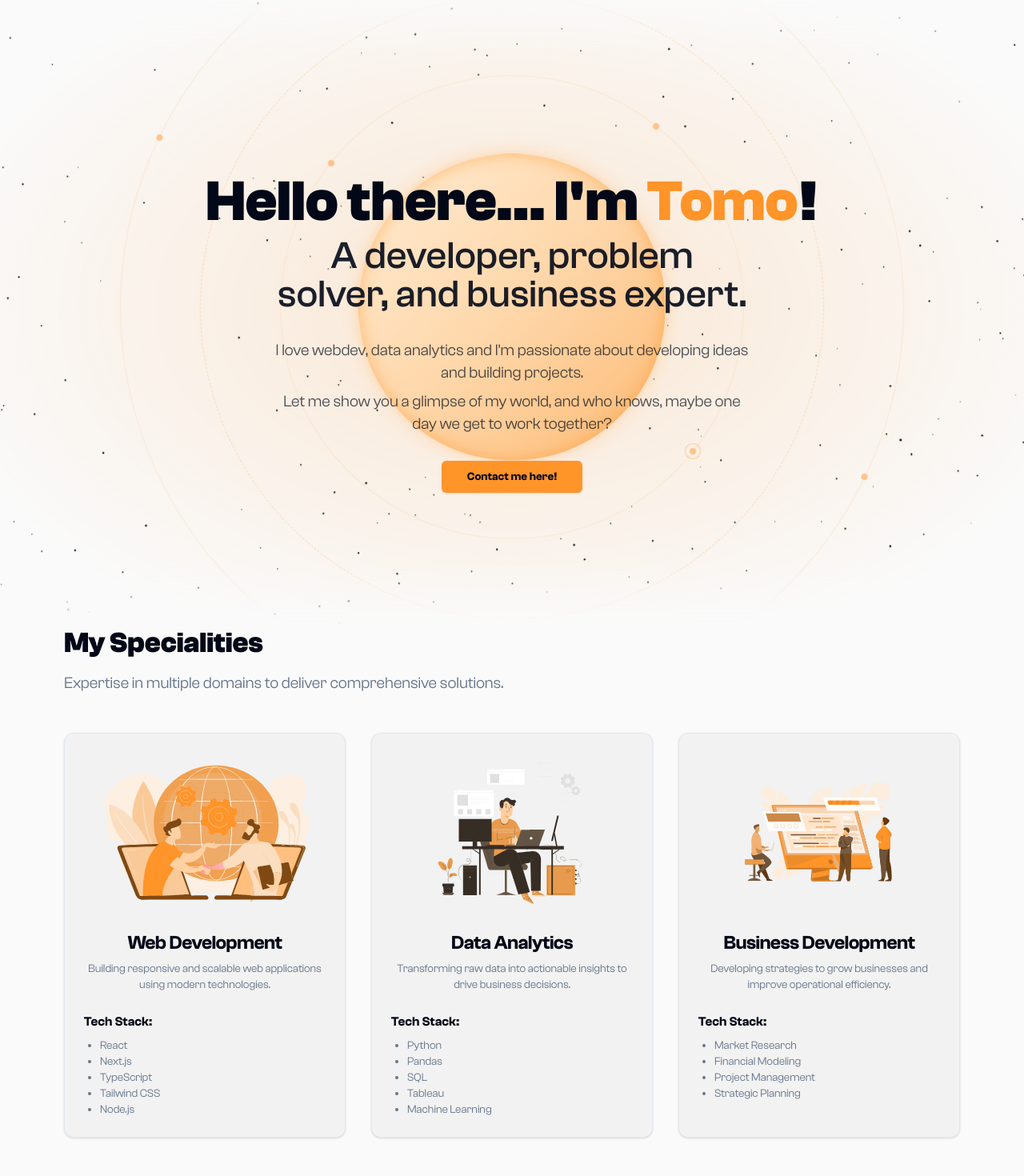
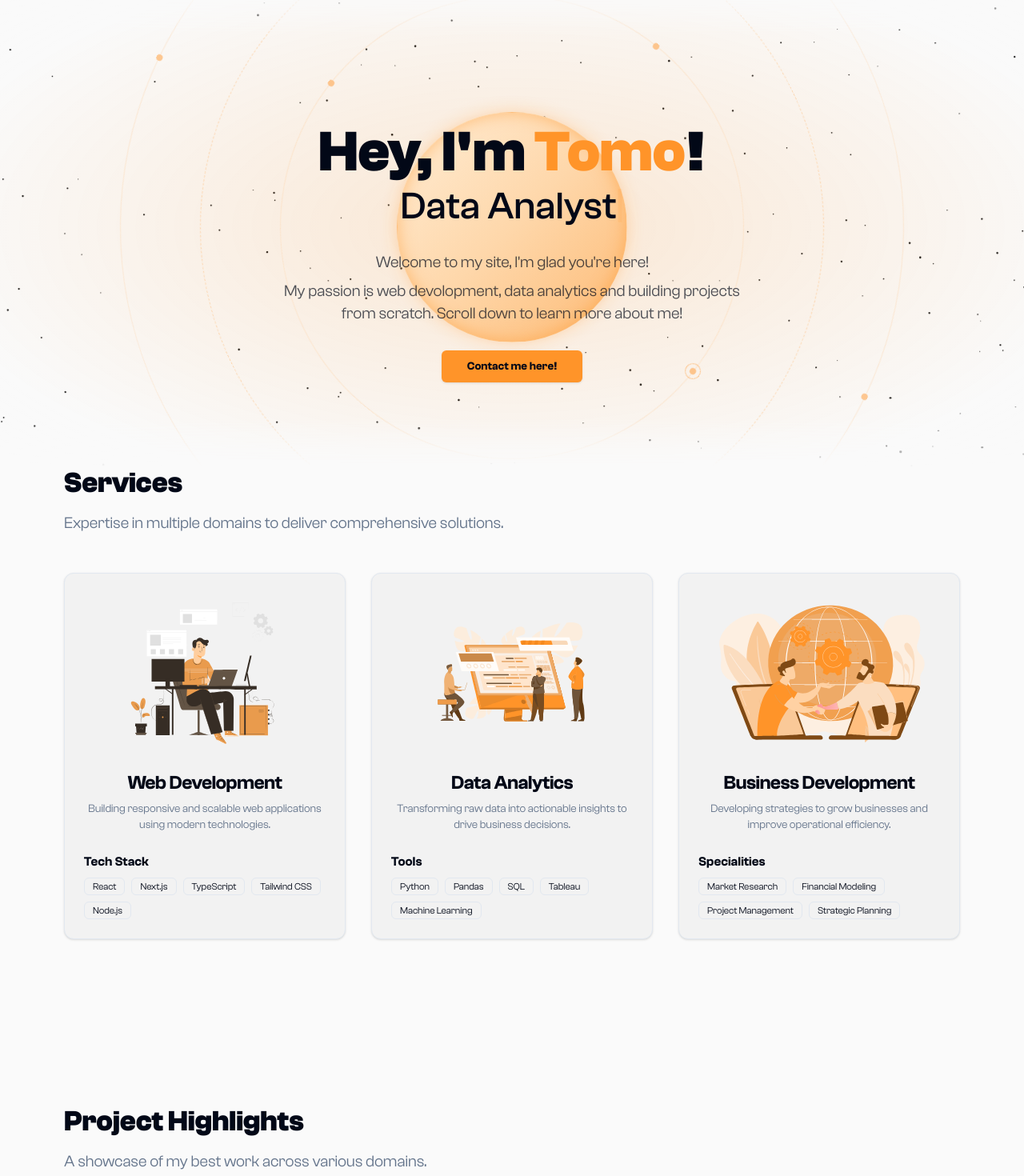
Before and after one commit to 0xtomotech/tomo-portfolio, a Next.js app: page / in a window 1280 px wide. Shown: the part 144-1614 px from the top of the page at 80% size. Built offline with nearby package versions, Linux system fonts and the light colour scheme.

Commit message:
overall improvments

```diff
--- a/src/components/course-list.tsx
+++ b/src/components/course-list.tsx
@@ -51,7 +51,7 @@ const BadgeList: React.FC<{
   isCompleted?: boolean;
 }> = ({ items, title, isCompleted = false }) => (
   <>
-    <h3 className="mb-2 text-base font-medium">{title}</h3>
+    <h3 className="mb-2 text-base font-semibold">{title}</h3>
     <div className="flex flex-wrap gap-2">
       {items.map((item) => (
         <a
@@ -61,8 +61,8 @@ const BadgeList: React.FC<{
           rel="noopener noreferrer"
         >
           <Badge
-            variant={isCompleted ? "default" : "secondary"}
-            className="cursor-pointer transition-all hover:scale-105"
+            variant={isCompleted ? "default" : "outline"}
+            className="font-medium text-primary-foreground transition-all duration-300 ease-in-out hover:scale-110 hover:bg-primary hover:shadow-md"
           >
             {item.name}
           </Badge>
--- a/src/components/hero.tsx
+++ b/src/components/hero.tsx
@@ -1,6 +1,6 @@
 "use client";
 
-import React, { useRef } from "react";
+import React, { useRef, useEffect, useState } from "react";
 import { Button } from "./ui/button";
 import { motion, useScroll, useTransform } from "framer-motion";
 import { useTheme } from "next-themes";
@@ -23,10 +23,60 @@ const Hero = () => {
 
   const bgImage = theme === "dark" ? starsBg : blackStarsBg;
 
+  const [typewriterText, setTypewriterText] = useState("");
+  const phrases = [
+    "Full-Stack Developer",
+    "Data Analyst & Scientist",
+    "Business Development Expert",
+  ];
+  const typingSpeed = 100;
+  const erasingSpeed = 50;
+  const pauseTime = 1000;
+
+  useEffect(() => {
+    let isMounted = true;
+    let curPhraseIndex = 0;
+
+    const sleep = (ms: number) =>
+      new Promise((resolve) => setTimeout(resolve, ms));
+
+    const typewriterEffect = async () => {
+      while (isMounted) {
+        const currentPhrase = phrases[curPhraseIndex];
+
+        // Type the phrase
+        for (let i = 0; i <= currentPhrase.length; i++) {
+          if (!isMounted) return;
+          setTypewriterText(currentPhrase.slice(0, i));
+          await sleep(typingSpeed);
+        }
+
+        await sleep(pauseTime);
+
+        // Erase the phrase
+        for (let i = currentPhrase.length; i >= 0; i--) {
+          if (!isMounted) return;
+          setTypewriterText(currentPhrase.slice(0, i));
+          await sleep(erasingSpeed);
+        }
+
+        await sleep(pauseTime);
+
+        curPhraseIndex = (curPhraseIndex + 1) % phrases.length;
+      }
+    };
+
+    typewriterEffect();
+
+    return () => {
+      isMounted = false;
+    };
+  }, []);
+
   return (
     <motion.section
       ref={sectionRef}
-      className="relative flex h-[492px] items-center overflow-hidden [mask-image:linear-gradient(to_bottom,transparent,black_10%,black_90%,transparent)] md:h-[800px]"
+      className="relative flex h-[492px] items-center overflow-hidden [mask-image:linear-gradient(to_bottom,transparent,black_10%,black_90%,transparent)] md:h-[600px]"
       style={{
         backgroundImage: `url(${bgImage.src})`,
         backgroundPositionY,
@@ -44,7 +94,7 @@ const Hero = () => {
       <div className="absolute inset-0 bg-[radial-gradient(75%_75%_at_center_center,rgba(255,149,41,0.15)_15%,rgba(255,255,255,0.05)_78%,transparent)] dark:bg-[radial-gradient(75%_75%_at_center_center,rgba(255,149,41,0.5)_15%,rgba(14,0,36,0.5)_78%,transparent)]"></div>
 
       {/* Planet */}
-      <div className="absolute left-1/2 top-1/2 h-64 w-64 -translate-x-1/2 -translate-y-1/2 rounded-full border border-primary/20 bg-gradient-to-br from-orange-100 via-orange-200 to-orange-300 shadow-[inset_0_0_20px_rgba(255,149,41,0.5),0_0_20px_rgba(255,149,41,0.3)] dark:border-white/20 dark:bg-[radial-gradient(50%_50%_at_16.8%_18.3%,white,rgb(255,149,41)_37.7%,rgb(36,14,0))] dark:shadow-[-20px_-20px_50px_rgba(255,149,41,0.5),-20px_-20px_80px_rgba(255,149,41,0.1),-0_0_50px_rgba(255,149,41,0.5)] md:h-96 md:w-96"></div>
+      <div className="absolute left-1/2 top-1/2 h-64 w-64 -translate-x-1/2 -translate-y-1/2 rounded-full border border-primary/20 bg-gradient-to-br from-orange-100 via-orange-200 to-orange-300 shadow-[inset_0_0_20px_rgba(255,149,41,0.5),0_0_20px_rgba(255,149,41,0.3)] dark:border-white/20 dark:bg-[radial-gradient(50%_50%_at_16.8%_18.3%,white,rgb(255,149,41)_37.7%,rgb(36,14,0))] dark:shadow-[-20px_-20px_50px_rgba(255,149,41,0.5),-20px_-20px_80px_rgba(255,149,41,0.1),-0_0_50px_rgba(255,149,41,0.5)] md:h-72 md:w-72"></div>
 
       {/* First ring */}
       <motion.div
@@ -110,18 +160,18 @@ const Hero = () => {
       <div className="container relative z-10 mt-16">
         <div className="flex flex-col items-center text-center">
           <h1 className="mb-2 max-w-[800px] text-4xl font-bold text-foreground sm:text-7xl">
-            Hello there... I&apos;m <span className="text-primary">Tomo</span>!
+            Hey, I&apos;m <span className="text-primary">Tomo</span>!
           </h1>
-          <h2 className="mb-8 max-w-[600px] text-3xl font-medium text-foreground/90 sm:text-5xl">
-            A developer, problem solver, and business expert.
+          <h2 className="mb-8 max-w-[800px] text-3xl font-medium text-foreground/90 sm:text-5xl">
+            <span className="text-foreground">{typewriterText}</span>
+            <span className="animate-blink text-primary">|</span>
           </h2>
           <p className="mb-2 max-w-[600px] text-xl text-foreground/70">
-            I love webdev, data analytics and I&apos;m passionate about
-            developing ideas and building projects.
+            Welcome to my site, I&apos;m glad you&apos;re here!
           </p>
           <p className="mb-8 max-w-[600px] text-xl text-foreground/70">
-            Let me show you a glimpse of my world, and who knows, maybe one day
-            we get to work together?
+            My passion is web devolopment, data analytics and building projects
+            from scratch. Scroll down to learn more about me!
           </p>
           <Button variant="default" size="lg" className="font-semibold">
             Contact me here!
@@ -139,11 +189,13 @@ export default Hero;
 // import React, { useRef } from "react";
 // import { Button } from "./ui/button";
 // import { motion, useScroll, useTransform } from "framer-motion";
+// import { useTheme } from "next-themes";
 // import starsBg from "@/assets/stars.png";
-// import starsBgLight from "@/assets/stars-light.png"; // You'll need to create a light version of the stars background
+// import blackStarsBg from "@/assets/black-stars.png";
 
 // const Hero = () => {
 //   const sectionRef = useRef(null);
+//   const { theme } = useTheme();
 //   const { scrollYProgress } = useScroll({
 //     target: sectionRef,
 //     offset: ["start end", "end start"],
@@ -155,16 +207,18 @@ export default Hero;
 //     [-300, 300],
 //   );
 
+//   const bgImage = theme === "dark" ? starsBg : blackStarsBg;
+
 //   return (
 //     <motion.section
 //       ref={sectionRef}
 //       className="relative flex h-[492px] items-center overflow-hidden [mask-image:linear-gradient(to_bottom,transparent,black_10%,black_90%,transparent)] md:h-[800px]"
 //       style={{
-//         backgroundImage: `url(${starsBg.src})`,
+//         backgroundImage: `url(${bgImage.src})`,
 //         backgroundPositionY,
 //       }}
 //       animate={{
-//         backgroundPositionX: starsBg.width,
+//         backgroundPositionX: bgImage.width,
 //       }}
 //       transition={{
 //         repeat: Infinity,
@@ -173,10 +227,10 @@ export default Hero;
 //       }}
 //     >
 //       {/* Overlay background */}
-//       <div className="absolute inset-0 bg-[radial-gradient(75%_75%_at_center_center,rgba(255,149,41,0.3)_15%,rgba(255,149,41,0.1)_78%,transparent)] dark:bg-[radial-gradient(75%_75%_at_center_center,rgba(255,149,41,0.5)_15%,rgba(14,0,36,0.5)_78%,transparent)]"></div>
+//       <div className="absolute inset-0 bg-[radial-gradient(75%_75%_at_center_center,rgba(255,149,41,0.15)_15%,rgba(255,255,255,0.05)_78%,transparent)] dark:bg-[radial-gradient(75%_75%_at_center_center,rgba(255,149,41,0.5)_15%,rgba(14,0,36,0.5)_78%,transparent)]"></div>
 
 //       {/* Planet */}
-//       <div className="absolute left-1/2 top-1/2 h-64 w-64 -translate-x-1/2 -translate-y-1/2 rounded-full border border-primary/20 bg-gradient-to-br from-primary/50 to-primary shadow-[-20px_-20px_50px_rgba(255,149,41,0.5),-20px_-20px_80px_rgba(255,149,41,0.1),-0_0_50px_rgba(255,149,41,0.5)] dark:border-white/20 dark:bg-[radial-gradient(50%_50%_at_16.8%_18.3%,white,rgb(255,149,41)_37.7%,rgb(36,14,0))] md:h-96 md:w-96"></div>
+//       <div className="absolute left-1/2 top-1/2 h-64 w-64 -translate-x-1/2 -translate-y-1/2 rounded-full border border-primary/20 bg-gradient-to-br from-orange-100 via-orange-200 to-orange-300 shadow-[inset_0_0_20px_rgba(255,149,41,0.5),0_0_20px_rgba(255,149,41,0.3)] dark:border-white/20 dark:bg-[radial-gradient(50%_50%_at_16.8%_18.3%,white,rgb(255,149,41)_37.7%,rgb(36,14,0))] dark:shadow-[-20px_-20px_50px_rgba(255,149,41,0.5),-20px_-20px_80px_rgba(255,149,41,0.1),-0_0_50px_rgba(255,149,41,0.5)] md:h-96 md:w-96"></div>
 
 //       {/* First ring */}
 //       <motion.div
@@ -192,7 +246,7 @@ export default Hero;
 //           repeat: Infinity,
 //           ease: "linear",
 //         }}
-//         className="absolute left-1/2 top-1/2 h-[344px] w-[344px] -translate-x-1/2 -translate-y-1/2 rounded-full border border-primary opacity-20 dark:border-white md:h-[580px] md:w-[580px]"
+//         className="absolute left-1/2 top-1/2 h-[344px] w-[344px] -translate-x-1/2 -translate-y-1/2 rounded-full border border-primary/30 opacity-50 dark:border-white/20 dark:opacity-20 md:h-[580px] md:w-[580px]"
 //       >
 //         <div className="absolute left-0 top-1/2 h-2 w-2 -translate-x-1/2 -translate-y-1/2 rounded-full bg-primary dark:bg-white"></div>
 //         <div className="absolute left-1/2 top-0 h-2 w-2 -translate-x-1/2 -translate-y-1/2 rounded-full bg-primary dark:bg-white"></div>
@@ -215,7 +269,7 @@ export default Hero;
 //           repeat: Infinity,
 //           ease: "linear",
 //         }}
-//         className="absolute left-1/2 top-1/2 h-[444px] w-[444px] -translate-x-1/2 -translate-y-1/2 rounded-full border border-dashed border-primary/20 dark:border-white/20 md:h-[780px] md:w-[780px]"
+//         className="absolute left-1/2 top-1/2 h-[444px] w-[444px] -translate-x-1/2 -translate-y-1/2 rounded-full border border-dashed border-primary/30 dark:border-white/20 md:h-[780px] md:w-[780px]"
 //       ></motion.div>
 
 //       {/* Third ring */}
@@ -232,7 +286,7 @@ export default Hero;
 //           repeat: Infinity,
 //           ease: "linear",
 //         }}
-//         className="absolute left-1/2 top-1/2 h-[544px] w-[544px] -translate-x-1/2 -translate-y-1/2 rounded-full border border-primary opacity-20 dark:border-white md:h-[980px] md:w-[980px]"
+//         className="absolute left-1/2 top-1/2 h-[544px] w-[544px] -translate-x-1/2 -translate-y-1/2 rounded-full border border-primary/30 opacity-50 dark:border-white dark:opacity-20 md:h-[980px] md:w-[980px]"
 //       >
 //         <div className="absolute left-0 top-1/2 h-2 w-2 -translate-x-1/2 -translate-y-1/2 rounded-full bg-primary dark:bg-white"></div>
 //         <div className="absolute left-full top-1/2 h-2 w-2 -translate-x-1/2 -translate-y-1/2 rounded-full bg-primary dark:bg-white"></div>
@@ -242,7 +296,7 @@ export default Hero;
 //       <div className="container relative z-10 mt-16">
 //         <div className="flex flex-col items-center text-center">
 //           <h1 className="mb-2 max-w-[800px] text-4xl font-bold text-foreground sm:text-7xl">
-//             Hello there... I&apos;m <span className="text-primary">Tomo</span>!
+//             Hey, I&apos;m <span className="text-primary">Tomo</span>!
 //           </h1>
 //           <h2 className="mb-8 max-w-[600px] text-3xl font-medium text-foreground/90 sm:text-5xl">
 //             A developer, problem solver, and business expert.
--- a/src/components/services.tsx
+++ b/src/components/services.tsx
@@ -10,6 +10,7 @@ import {
 import animation1 from "@/public/web-dev-animation.json";
 import animation2 from "@/public/data-analytics-animation.json";
 import animation3 from "@/public/business-dev-animation.json";
+import { Badge } from "./ui/badge";
 
 import { Lightbulb } from "lucide-react";
 import { forwardRef, useImperativeHandle, useRef } from "react";
@@ -20,6 +21,7 @@ import { DotLottieReact } from "@lottiefiles/dotlottie-react";
 import React, { useState, useEffect } from "react";
 import { cn } from "@/lib/utils";
 import { Player, PlayerEvent } from "@lottiefiles/react-lottie-player";
+import { motion } from "framer-motion";
 
 const Spinner: React.FC<{ className?: string }> = ({ className }) => (
   <svg
@@ -110,50 +112,64 @@ const ClientSideLottie = forwardRef<ClientSideLottieRef, AnimationProps>(
 
 ClientSideLottie.displayName = "ClientSideLottie";
 
-// const ClientSideLottie: React.FC<AnimationProps> = ({
-//   animationData,
-//   className,
-//   autoplay = true,
-//   loop = false,
-// }) => {
-//   return (
-//     <LottiePlayer
-//       autoplay={autoplay}
-//       loop={loop}
-//       hover={true}
-//       src={animationData}
-//       //   style={{ width: "100%", height: "100%" }}
-//       className={className}
-//     />
-//   );
-// };
+// const services = [
+//   {
+//     name: "Web Development",
+//     description:
+//       "Building responsive and scalable web applications using modern technologies.",
+//     techStack: ["React", "Next.js", "TypeScript", "Tailwind CSS", "Node.js"],
+//     icon: animation1,
+//   },
+//   {
+//     name: "Data Analytics",
+//     description:
+//       "Transforming raw data into actionable insights to drive business decisions.",
+//     techStack: ["Python", "Pandas", "SQL", "Tableau", "Machine Learning"],
+//     icon: animation2,
+//   },
+//   {
+//     name: "Business Development",
+//     description:
+//       "Developing strategies to grow businesses and improve operational efficiency.",
+//     techStack: [
+//       "Market Research",
+//       "Financial Modeling",
+//       "Project Management",
+//       "Strategic Planning",
+//     ],
+//     icon: animation3,
+//   },
+// ];
 
 const services = [
   {
     name: "Web Development",
     description:
       "Building responsive and scalable web applications using modern technologies.",
-    techStack: ["React", "Next.js", "TypeScript", "Tailwind CSS", "Node.js"],
-    icon: animation1,
+    items: ["React", "Next.js", "TypeScript", "Tailwind CSS", "Node.js"],
+    icon: animation2,
+    itemsTitle: "Tech Stack",
   },
   {
     name: "Data Analytics",
     description:
       "Transforming raw data into actionable insights to drive business decisions.",
-    techStack: ["Python", "Pandas", "SQL", "Tableau", "Machine Learning"],
-    icon: animation2,
+    items: ["Python", "Pandas", "SQL", "Tableau", "Machine Learning"],
+    icon: animation3,
+    itemsTitle: "Tools",
   },
   {
     name: "Business Development",
     description:
       "Developing strategies to grow businesses and improve operational efficiency.",
-    techStack: [
+    items: [
       "Market Research",
       "Financial Modeling",
       "Project Management",
       "Strategic Planning",
     ],
-    icon: animation3,
+    icon: animation1,
+    itemsTitle: "Specialities",
   },
 ];
 
@@ -196,14 +212,18 @@ const ServiceCard: React.FC<{
         </CardDescription>
       </CardHeader>
       <CardContent className="flex-grow">
-        <h4 className="mb-2 font-semibold">Tech Stack:</h4>
-        <ul className="list-disc pl-5">
-          {service.techStack.map((tech, techIndex) => (
-            <li key={techIndex} className="text-sm text-muted-foreground">
-              {tech}
-            </li>
+        <h4 className="mb-2 font-semibold">{service.itemsTitle}</h4>
+        <div className="flex flex-wrap gap-2">
+          {service.items.map((item, itemIndex) => (
+            <Badge
+              key={itemIndex}
+              variant="outline"
+              className="font-normal text-primary-foreground transition-all duration-300 ease-in-out hover:scale-110 hover:bg-primary hover:shadow-md"
+            >
+              {item}
+            </Badge>
           ))}
-        </ul>
+        </div>
       </CardContent>
     </Card>
   );
@@ -214,7 +234,7 @@ const Services: React.FC = () => {
     <div className="w-full bg-background">
       <div className="mx-auto max-w-7xl px-5 lg:px-20">
         <section className="pb-[8rem]" id="specialites">
-          <h1 className="mb-4 text-4xl font-bold">My Specialities</h1>
+          <h1 className="mb-4 text-4xl font-bold">Services</h1>
           <p className="mb-12 text-xl text-muted-foreground">
             Expertise in multiple domains to deliver comprehensive solutions.
           </p>
--- a/src/data/about-data.tsx
+++ b/src/data/about-data.tsx
@@ -21,7 +21,7 @@ const DummySkeleton: React.FC<{ className?: string }> = ({ className }) => (
 );
 
 const Animation: React.FC<{ className?: string }> = ({ className }) => (
-  <div className={`h-full w-full rounded-lg bg-muted ${className}`}>
+  <div className={`flex h-full w-full rounded-lg bg-muted ${className}`}>
     <div className="flex items-center justify-center">
       {/* <Lottie animationData={animationData} className="h-[250px]" /> */}
       <ClientSideLottie
--- a/tailwind.config.ts
+++ b/tailwind.config.ts
@@ -73,6 +73,10 @@ const config = {
         sm: "calc(var(--radius) - 4px)",
       },
       keyframes: {
+        blink: {
+          "0%, 100%": { opacity: "1" },
+          "50%": { opacity: "0" },
+        },
         "accordion-down": {
           from: { height: "0" },
           to: { height: "var(--radix-accordion-content-height)" },
@@ -83,6 +87,7 @@ const config = {
         },
       },
       animation: {
+        blink: "blink 1s linear infinite",
         "accordion-down": "accordion-down 0.2s ease-out",
         "accordion-up": "accordion-up 0.2s ease-out",
       },
```
